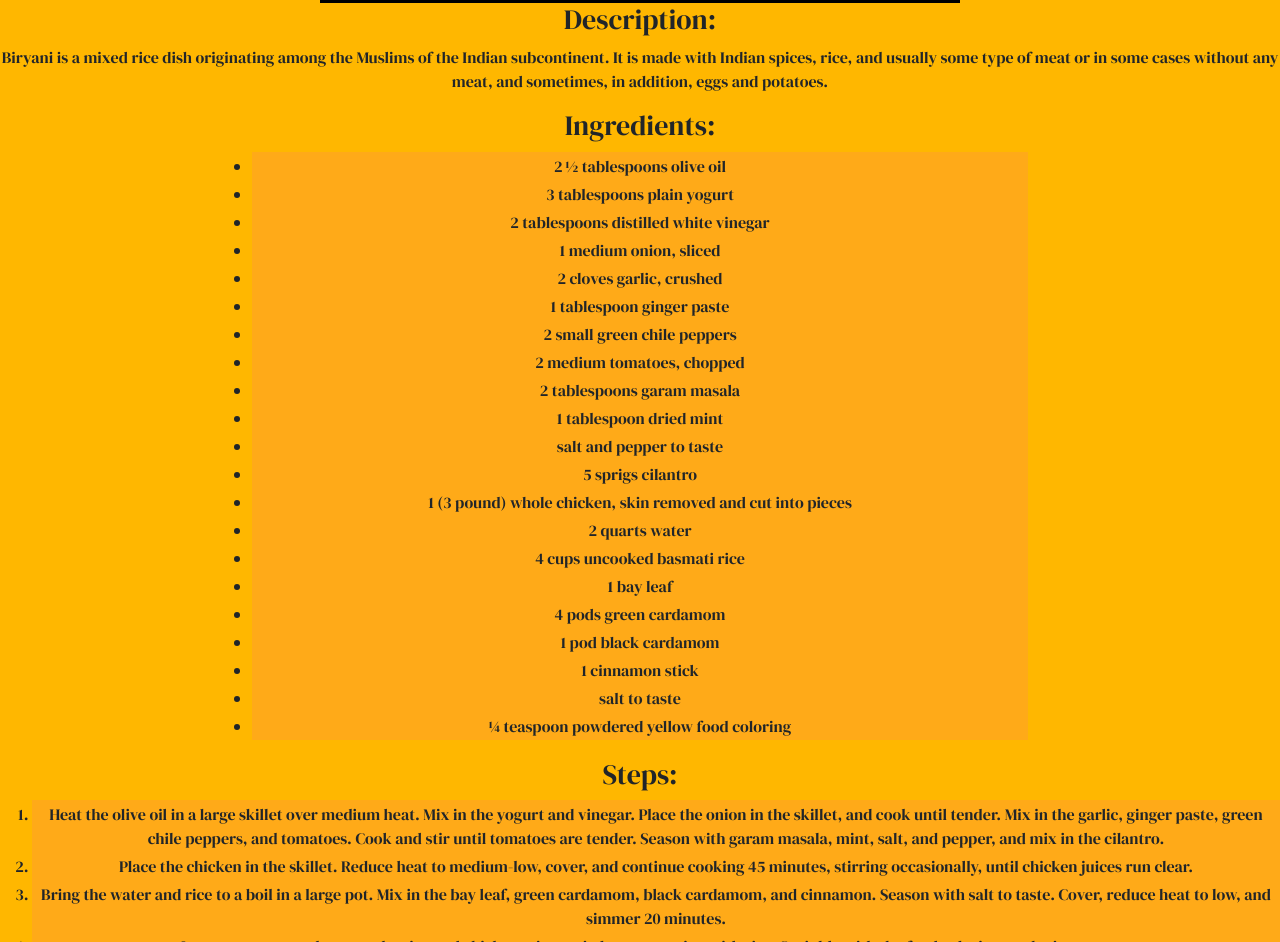
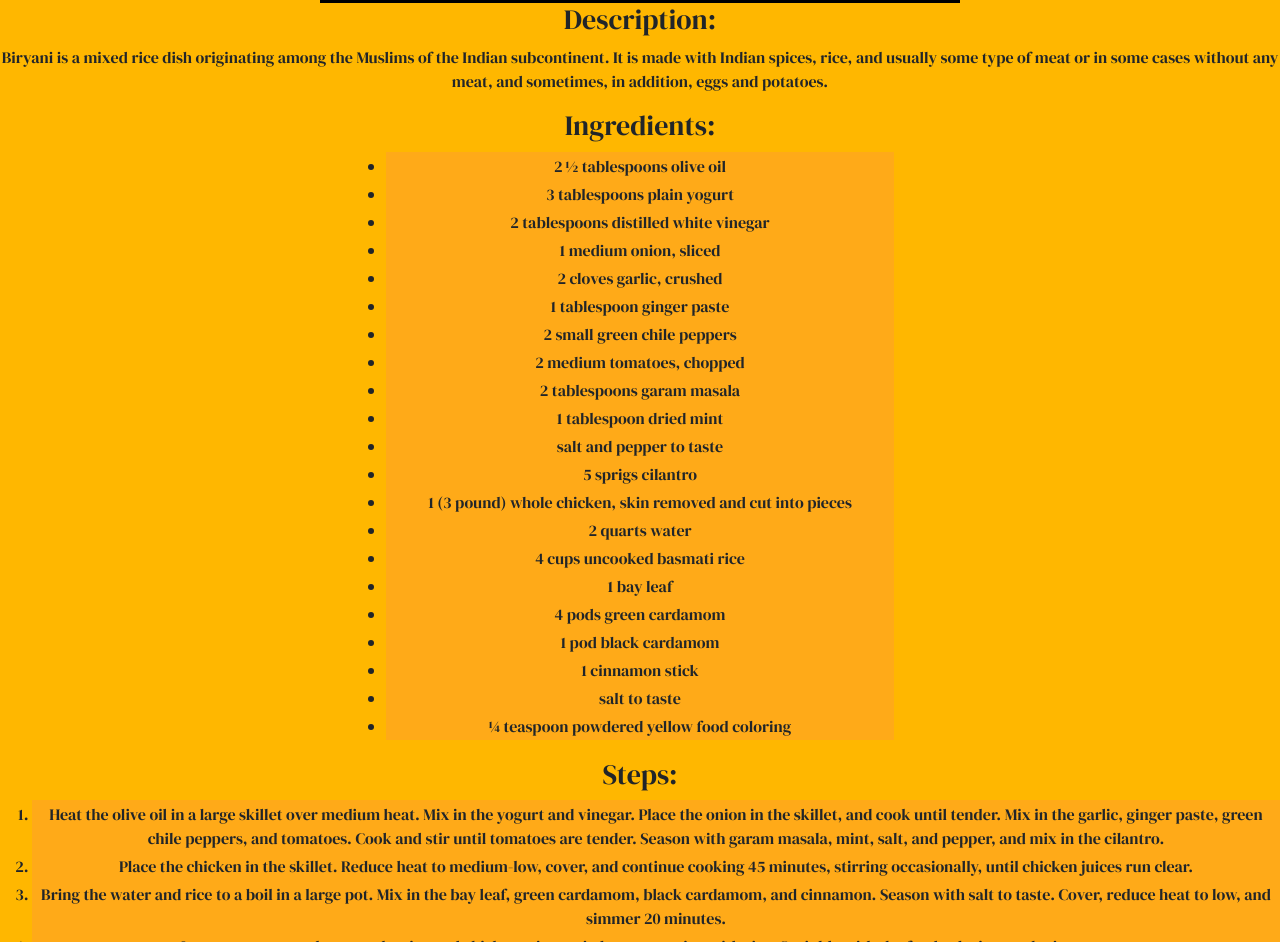
Before and after one commit to slayeh17/odin-recipes, a plain HTML site: page recipes/biriyani.html in a window 1280 px wide. Shown: the part 723-1665 px from the top of the page. Drawn offline with nearby package versions, Linux system fonts and the light colour scheme.

Commit message:
Update style.css

```diff
--- a/css/style.css
+++ b/css/style.css
@@ -21,7 +21,7 @@
 ul {
     list-style-position: inside;
     list-style:disc;
-    margin-inline:250px;
+    margin-inline:30%;
     padding:2px;
 }
 li{
```
